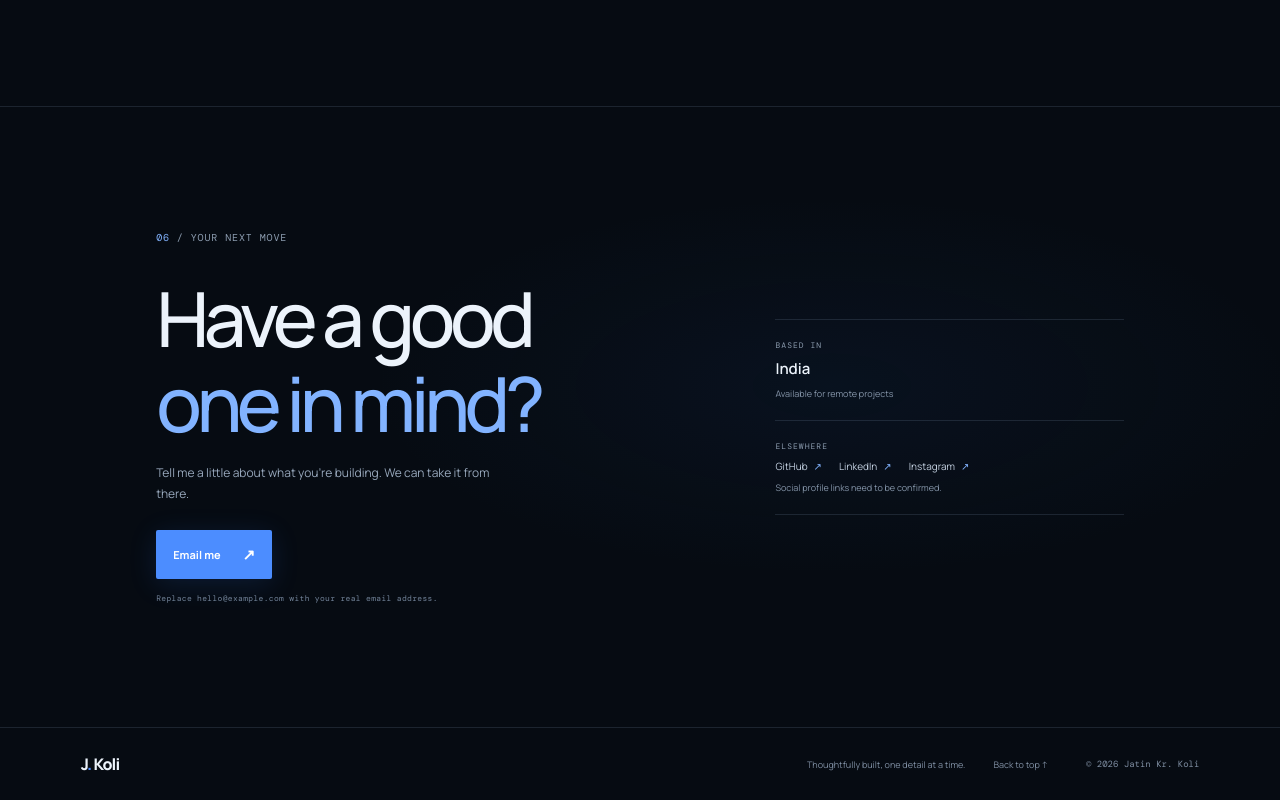
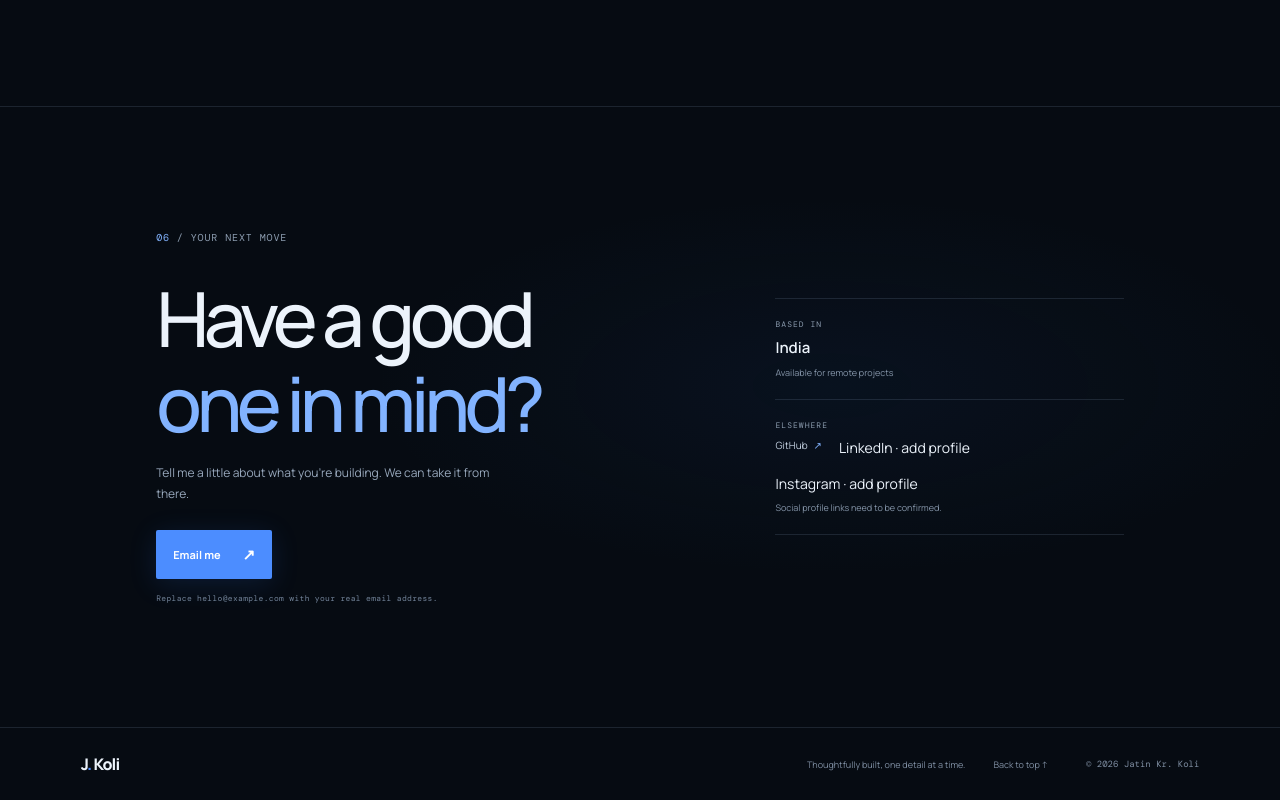
Before and after one commit to codeswithdark83-sudo/Personal-Website-, a Next.js app: page / in a window 1280 px wide. Shown: the part 4357-5157 px from the top of the page. Built offline with nearby package versions, Linux system fonts and the light colour scheme; no server answers.

Commit message:
Refine portfolio build configuration and content

```diff
--- a/src/app/page.tsx
+++ b/src/app/page.tsx
@@ -82,7 +82,7 @@ export default function Home() {
 
       <section className="credentials section-wrap" id="credentials"><div className="section-kicker"><span>05</span> / The foundations</div><div className="credentials-head"><h2>Learning<br /><span>in motion.</span></h2><p>A growing toolkit, shaped by curiosity<br />and the projects I take on.</p></div><div className="skills-layout"><div className="skills-list"><div><span>01</span><b>Frontend</b><p>React · Next.js · TypeScript · HTML · CSS</p></div><div><span>02</span><b>Backend</b><p>Node.js · APIs · PostgreSQL · Supabase</p></div><div><span>03</span><b>Tools &amp; workflow</b><p>Git · GitHub · Figma · Vercel</p></div></div><div className="credentials-note"><span>CONTENT NOTE</span><p>Education, certifications, and experience details are intentionally omitted until verified information is available.</p><a href="#contact" className="text-link">Share an update <span>↗</span></a></div></div></section>
 
-      <section className="contact section-wrap" id="contact"><div className="contact-main"><div className="section-kicker"><span>06</span> / Your next move</div><h2>Have a good<br /><span>one in mind?</span></h2><p>Tell me a little about what you’re building. We can take it from there.</p><a className="button button-primary" href="mailto:hello@example.com?subject=Portfolio%20inquiry">Email me <span>↗</span></a><small className="placeholder-note">Replace hello@example.com with your real email address.</small></div><div className="contact-side"><div className="contact-card"><span>BASED IN</span><b>India</b><small>Available for remote projects</small></div><div className="contact-card"><span>ELSEWHERE</span><div className="social-links"><a href="https://github.com/codeswithdark83-sudo" target="_blank" rel="noreferrer">GitHub <span>↗</span></a><a href="#contact">LinkedIn <span>↗</span></a><a href="#contact">Instagram <span>↗</span></a></div><small>Social profile links need to be confirmed.</small></div></div></section>
+      <section className="contact section-wrap" id="contact"><div className="contact-main"><div className="section-kicker"><span>06</span> / Your next move</div><h2>Have a good<br /><span>one in mind?</span></h2><p>Tell me a little about what you’re building. We can take it from there.</p><a className="button button-primary" href="mailto:hello@example.com?subject=Portfolio%20inquiry">Email me <span>↗</span></a><small className="placeholder-note">Replace hello@example.com with your real email address.</small></div><div className="contact-side"><div className="contact-card"><span>BASED IN</span><b>India</b><small>Available for remote projects</small></div><div className="contact-card"><span>ELSEWHERE</span><div className="social-links"><a href="https://github.com/codeswithdark83-sudo" target="_blank" rel="noreferrer">GitHub <span>↗</span></a><span>LinkedIn · add profile</span><span>Instagram · add profile</span></div><small>Social profile links need to be confirmed.</small></div></div></section>
     </main>
 
     <footer className="site-footer"><a className="wordmark" href="#home">J<span>.</span> Koli</a><span>Thoughtfully built, one detail at a time.</span><a href="#home">Back to top ↑</a><small>© 2026 Jatin Kr. Koli</small></footer>
```
